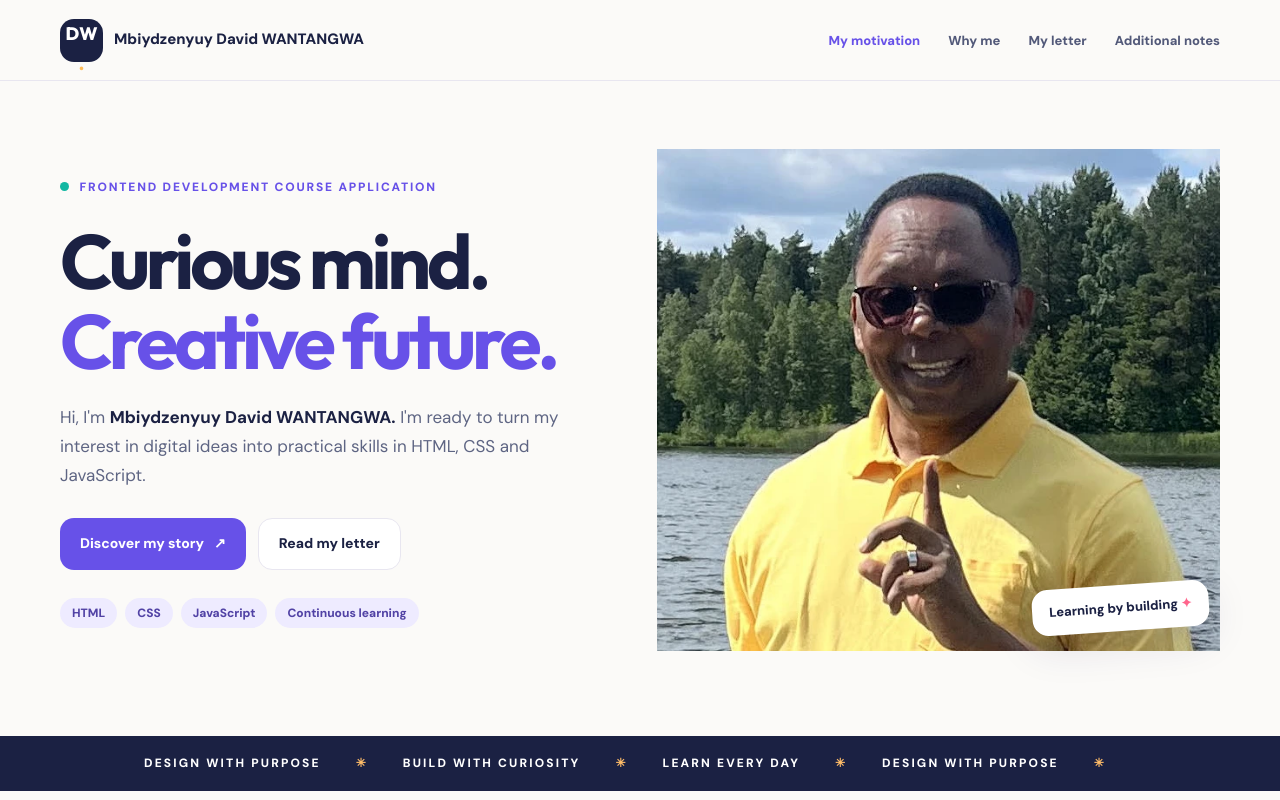
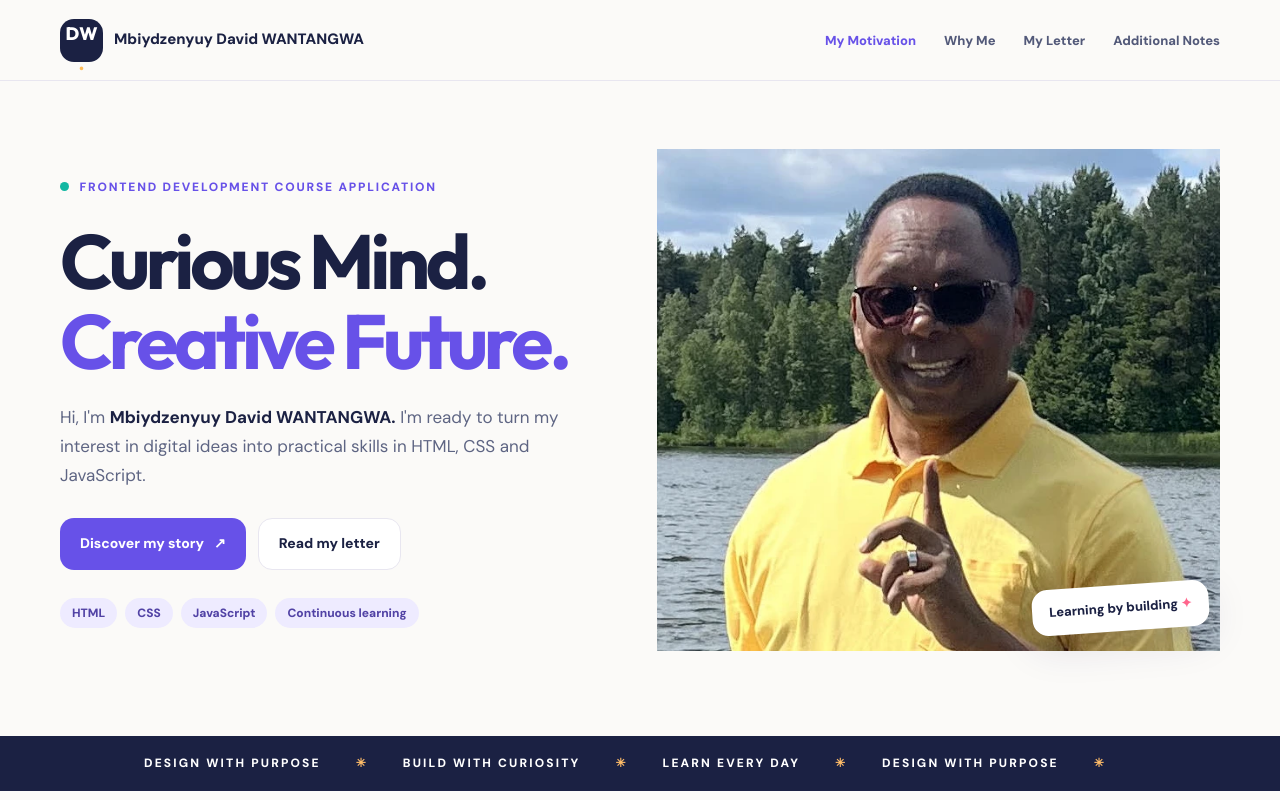
Before and after one commit to teamsmartworld/david_frontend_application, a plain HTML site: page index.html in a window 1280 px wide. Shown: the top 800 px of the page. Drawn offline with Linux system fonts and the light colour scheme.

Commit message:
add initial HTML structure for frontend application

```diff
--- a/index.html
+++ b/index.html
@@ -4,7 +4,7 @@
   <meta charset="utf-8">
   <meta name="viewport" content="width=device-width, initial-scale=1">
   <meta name="description" content="Frontend development course application by Mbiydzenyuy David WANTANGWA.">
-  <title>David Wantangwa | Building What's Next</title>
+  <title>Dave WANTANGWA | Building What's Next</title>
   <link rel="stylesheet" href="styles.css">
   <script src="script.js" defer></script>
 </head>
@@ -15,18 +15,18 @@
       <a class="brand" href="#top"><span class="brand-mark">DW<span>.</span></span><span>Mbiydzenyuy David WANTANGWA</span></a>
       <button class="menu-toggle" type="button" aria-controls="nav-links" aria-expanded="false" aria-label="Open navigation menu"><span></span><span></span><span></span></button>
       <ul class="nav-links" id="nav-links">
-        <li><a href="#motivation">My motivation</a></li>
-        <li><a href="#potential">Why me</a></li>
-        <li><a href="#letter">My letter</a></li>
-        <li><a href="#additional">Additional notes</a></li>
+        <li><a href="#motivation">My Motivation</a></li>
+        <li><a href="#potential">Why Me</a></li>
+        <li><a href="#letter">My Letter</a></li>
+        <li><a href="#additional">Additional Notes</a></li>
       </ul>
     </nav>
   </header>
   <main id="main">
     <section class="hero container" aria-labelledby="hero-title">
       <div class="hero-copy">
-        <span class="eyebrow"><span class="status-dot"></span> Frontend development course application</span>
-        <h1 id="hero-title">Curious mind.<br><em>Creative future.</em></h1>
+        <span class="eyebrow"><span class="status-dot"></span> Frontend development course Application</span>
+        <h1 id="hero-title">Curious Mind.<br><em>Creative Future.</em></h1>
         <p>Hi, I'm <strong>Mbiydzenyuy David WANTANGWA.</strong> I'm ready to turn my interest in digital ideas into practical skills in HTML, CSS and JavaScript.</p>
         <div class="hero-actions"><a class="btn btn-primary" href="#motivation">Discover my story <span aria-hidden="true">↗</span></a><a class="btn btn-secondary" href="#letter">Read my letter</a></div>
         <div class="hero-tags" aria-label="Areas of interest"><span>HTML</span><span>CSS</span><span>JavaScript</span><span>Continuous learning</span></div>
```
